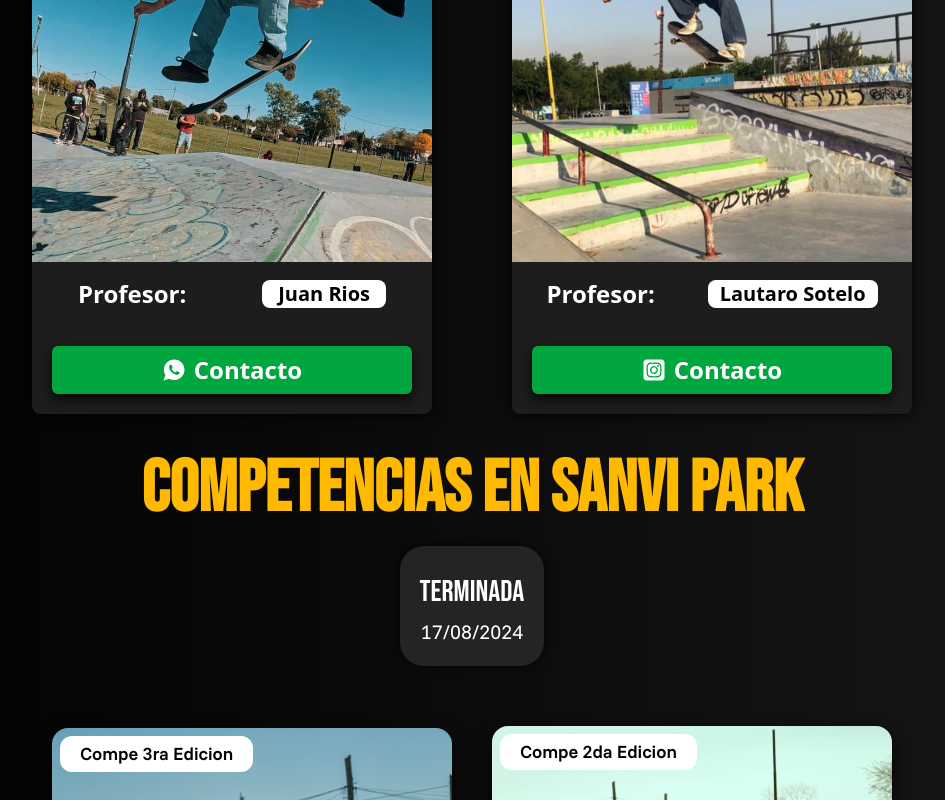
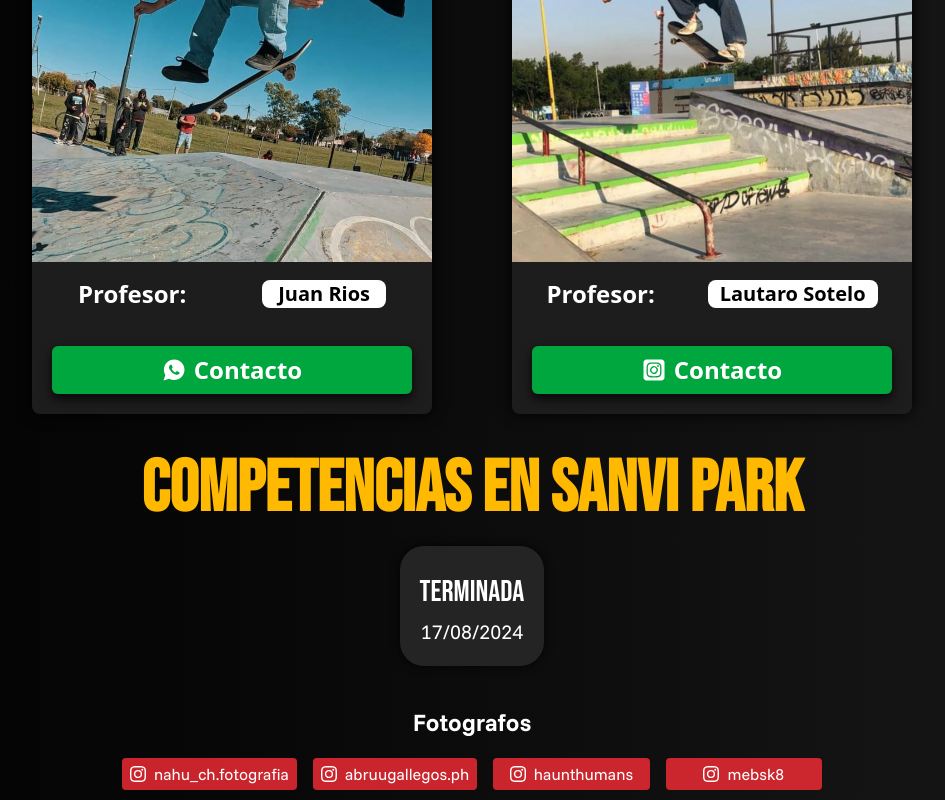
Before and after one commit to matiasDev4/Asociaci-n-skate, a React (Vite) app: page / in a window 1280 px wide. Shown: the part 2000-2800 px from the top of the page, without its empty margins (168-1113 px from the left). Built offline with nearby package versions, Linux system fonts and the light colour scheme.

Commit message:
add new files

```diff
--- a/src/App.jsx
+++ b/src/App.jsx
@@ -8,6 +8,8 @@ import { Header } from "./components/Header"
 import { Inicio } from "./components/Inicio"
 import { Nosotros } from "./components/Nosotros"
 import { Sponsors } from "./components/Sponsors"
+import { BsInstagram } from "react-icons/bs";
+import { VideoPark } from "./components/VideoPark"
 
 export const App = () =>{
     return (
@@ -18,7 +20,26 @@ export const App = () =>{
             <Nosotros />
             <Clases />
             <Competencias />
+            <div className="text-white max-w-50 lg:max-w-[700px] mx-auto text-center my-10">
+                <h1 className="text-2xl font-title font-bold my-5 text-center">Fotografos</h1>
+                <ul className="flex flex-col gap-y-4 justify-center lg:flex-row lg:gap-x-4 lg:justify-evenly [&>a]:px-2">
+                    <a href="https://www.instagram.com/nahu_ch.fotografia"
+                    className="bg-red-500/80 w-50 py-1 flex items-center justify-center gap-x-2 font-title rounded-sm">
+                    <span><BsInstagram /></span>nahu_ch.fotografia</a>
+                    <a href="https://www.instagram.com/abruugallegos.ph"
+                    className="bg-red-500/80 w-50 py-1 flex items-center justify-center gap-x-2 font-title rounded-sm">
+                    <span><BsInstagram /></span>abruugallegos.ph</a>
+                    <a href="https://www.instagram.com/haunthumans"
+                    className="bg-red-500/80 w-50 py-1 flex items-center justify-center gap-x-2 font-title rounded-sm">
+                    <span><BsInstagram /></span>haunthumans</a>
+                    <a href="https://www.instagram.com/mebsk8"
+                    className="bg-red-500/80 w-50 py-1 flex items-center justify-center gap-x-2 font-title rounded-sm">
+                    <span><BsInstagram /></span>mebsk8</a>
+                </ul>
+
+            </div>
             <Galeria />
+            <VideoPark />
             <ComoLlegar />
             <Beneficios />
             <Footer />
--- a/src/components/Galeria.jsx
+++ b/src/components/Galeria.jsx
@@ -3,7 +3,7 @@ import { imagenes, imagenesCompe2 } from "../config/galeria"
 import { FaArrowLeft } from "react-icons/fa";
 import { FaArrowRight } from "react-icons/fa";
 
-import { BsInstagram } from "react-icons/bs";
+
 export const Galeria = () =>{
     const [current, setCurrent] = useState(0)
     const [current2, setCurrent2] = useState(0)
@@ -40,9 +40,6 @@ export const Galeria = () =>{
                         translate-x-[${current * i}%]`}></button>))}
                 </div>
                 <h1 className="absolute top-0 text-lg bg-white px-5 py-1 rounded-xl m-2 font-title font-semibold">Compe 3ra Edicion</h1>
-                <a className="absolute left-8 bottom-14 bg-red-600/60 px-4  font-title  text-lg text-white py-1 rounded-sm
-                flex items-center gap-x-5 lg:left-22" href="https://www.instagram.com/abruugallegos.ph">
-                <span><BsInstagram /></span> <span className="font-bold">abruugallegos.ph</span></a>
             </div>
 
             <div className="overflow-hidden relative w-70 h-auto bg-black my-10 rounded-2xl shadow-[0px_10px_20px_black]/80 hover:scale-95
@@ -70,9 +67,6 @@ export const Galeria = () =>{
                         translate-x-[${current2 * i}%]`}></button>))}
                 </div>
                 <h1 className="absolute top-0 text-lg bg-white px-5 py-1 rounded-xl m-2 font-title font-semibold">Compe 2da Edicion</h1>
-                <a className="absolute left-8 bottom-14 bg-red-600/60 px-4  font-title  text-lg text-white py-1 rounded-sm
-                flex items-center gap-x-5 lg:left-22" href="https://www.instagram.com/nahu_ch.fotografia">
-                <span><BsInstagram /></span> <span className="font-bold">nahu_ch.fotografia</span></a>
             </div>
         </section>
     )
--- /dev/null
+++ b/src/components/VideoPark.jsx
@@ -0,0 +1,19 @@
+import { BsInstagram } from "react-icons/bs";
+
+export const VideoPark = () =>{
+    return (
+        <div className="w-full flex flex-col justify-center items-center gap-y-5 my-10">
+            <iframe  src="https://www.youtube.com/embed/wj5tZEi1770"
+            title="SKATE PARK SAN VICENTE - ASAB" frameborder="0" allow="accelerometer; autoplay;
+            clipboard-write; encrypted-media; gyroscope; picture-in-picture; web-share"
+            referrerpolicy="strict-origin-when-cross-origin" allowfullscreen className="w-[320px] h-[280] md:w-[400px] md:h-[350px] lg:w-[600px] lg:h-[350px]"></iframe>
+            <div className="flex flex-col gap-y-4 items-center">
+                <h1 className="text-xl text-white font-bold font-title">Video creado por</h1>
+                <span
+                className="text-white flex items-center gap-x-4 bg-red-500/80 px-4 py-1 rounded-sm">
+                <span><BsInstagram /></span><a href="https://www.instagram.com/asociacion_skate_alte_brown"
+                className="font-semibold font-title">asociacion_skate_alte_brown</a></span>
+            </div>
+        </div>
+    )
+}
```
